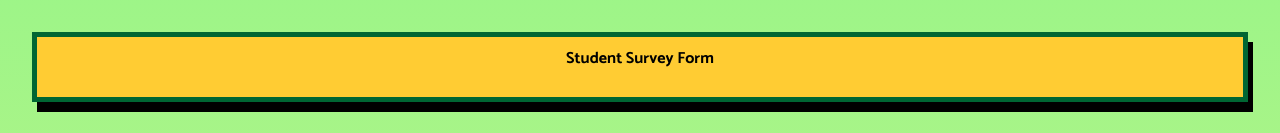
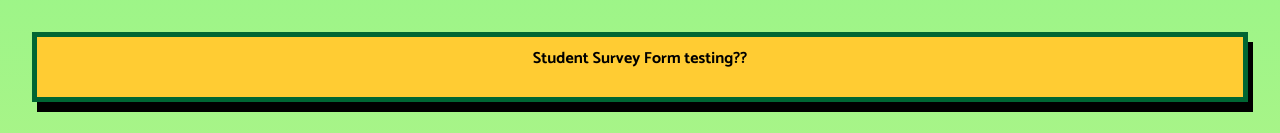
Before and after one commit to rishikesh159/swe_645_homework2, a plain HTML site: page WebContent/index.html in a window 1280 px wide. Shown: the top 133 px of the page. Drawn offline with nearby package versions, Linux system fonts and the light colour scheme; a web font is replaced by a local one.

Commit message:
index change

```diff
--- a/WebContent/index.html
+++ b/WebContent/index.html
@@ -14,7 +14,7 @@
   </head>
   <body>
     <div id="survey-title">
-      <p>Student Survey Form </p>
+      <p>Student Survey Form testing?? </p>
     </div>
 
     <table>
```
